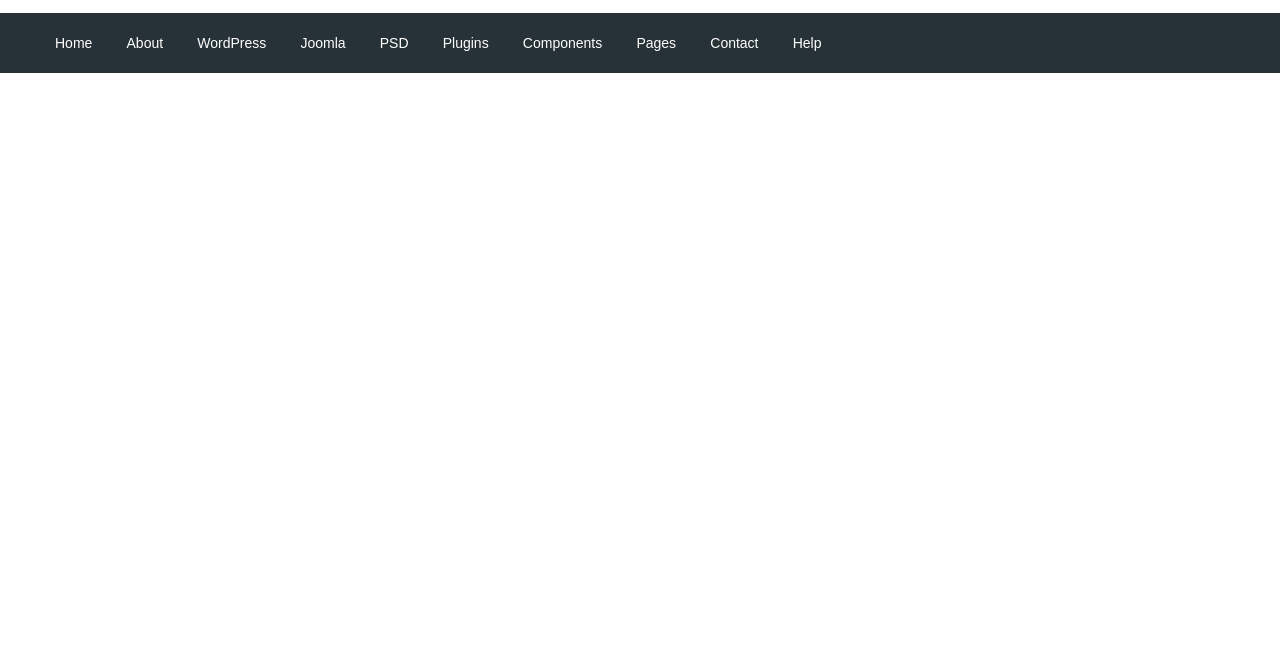
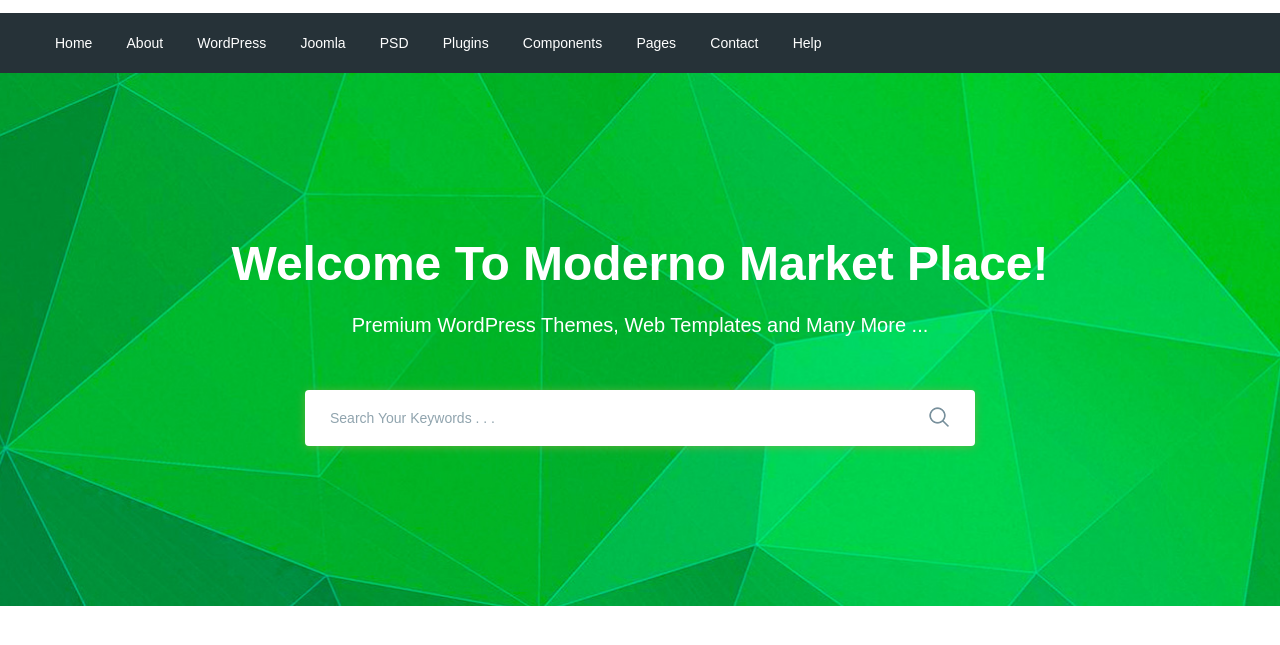
Before and after one commit to Weadmead/moderno, a website: page app/index.html in a window 1280 px wide. Shown: the part 77-722 px from the top of the page. Drawn offline with nearby package versions, Linux system fonts and the light colour scheme; files that its build step writes are made by us from their sources.

Commit message:
added search section

```diff
--- a/app/index.html
+++ b/app/index.html
@@ -78,6 +78,34 @@
       </div>
     </header>
 
+    <section
+      class="search"
+      style="background-image: url(../images/search-bg.jpg);"
+    >
+      <div class="container">
+        <div class="search__inner">
+          <div class="search__inner-title">
+            Welcome To Moderno Market Place!
+          </div>
+          <div class="search__inner-text">
+            Premium WordPress Themes, Web Templates and Many More ...
+          </div>
+          <div class="search__inner-form">
+            <form>
+              <input
+                type="text"
+                placeholder="Search Your Keywords . . ."
+                required
+              />
+              <button type="submit">
+                <img src="images/icons/search.png" alt="" />
+              </button>
+            </form>
+          </div>
+        </div>
+      </div>
+    </section>
+
     <script src="https://ajax.googleapis.com/ajax/libs/jquery/3.5.1/jquery.min.js"></script>
     <script src="js/libs.min.js"></script>
     <script src="js/main.min.js"></script>
--- a/app/scss/style.scss
+++ b/app/scss/style.scss
@@ -50,3 +50,58 @@
     font-size: 14px;
   }
 }
+.search {
+  background-repeat: no-repeat;
+  background-size: cover;
+  background-position: center;
+  min-height: 533px;
+}
+.search__inner {
+  padding: 155px 0px 100px;
+  color: #fff;
+  text-align: center;
+  &-title {
+    font-size: 48px;
+    line-height: 72px;
+    margin-bottom: 10px;
+    font-weight: 700;
+  }
+  &-text {
+    font-size: 20px;
+    margin-bottom: 50px;
+    font-weight: 500;
+    line-height: 30px;
+  }
+  &-form {
+    max-width: 670px;
+    margin: 0 auto;
+    position: relative;
+    input {
+      display: block;
+      height: 56px;
+      width: 100%;
+      box-shadow: 0px 1px 10px 0px rgba(124, 178, 64, 0.75);
+      border-radius: 4px;
+      border: none;
+      font-size: 14px;
+      font-weight: 500;
+      outline: none;
+      padding-left: 25px;
+      padding-right: 60px;
+      &:focus {
+        border: 1px solid $text;
+      }
+      &::placeholder {
+        color: #90a4ae;
+        font-weight: 500;
+      }
+    }
+    button {
+      position: absolute;
+      border: none;
+      background-color: transparent;
+      right: 20px;
+      top: 16px;
+    }
+  }
+}
```
Also changed, not shown: app/images/icons/search.png (added), app/images/icons/search.svg (added), app/images/search-bg.jpg (added).
